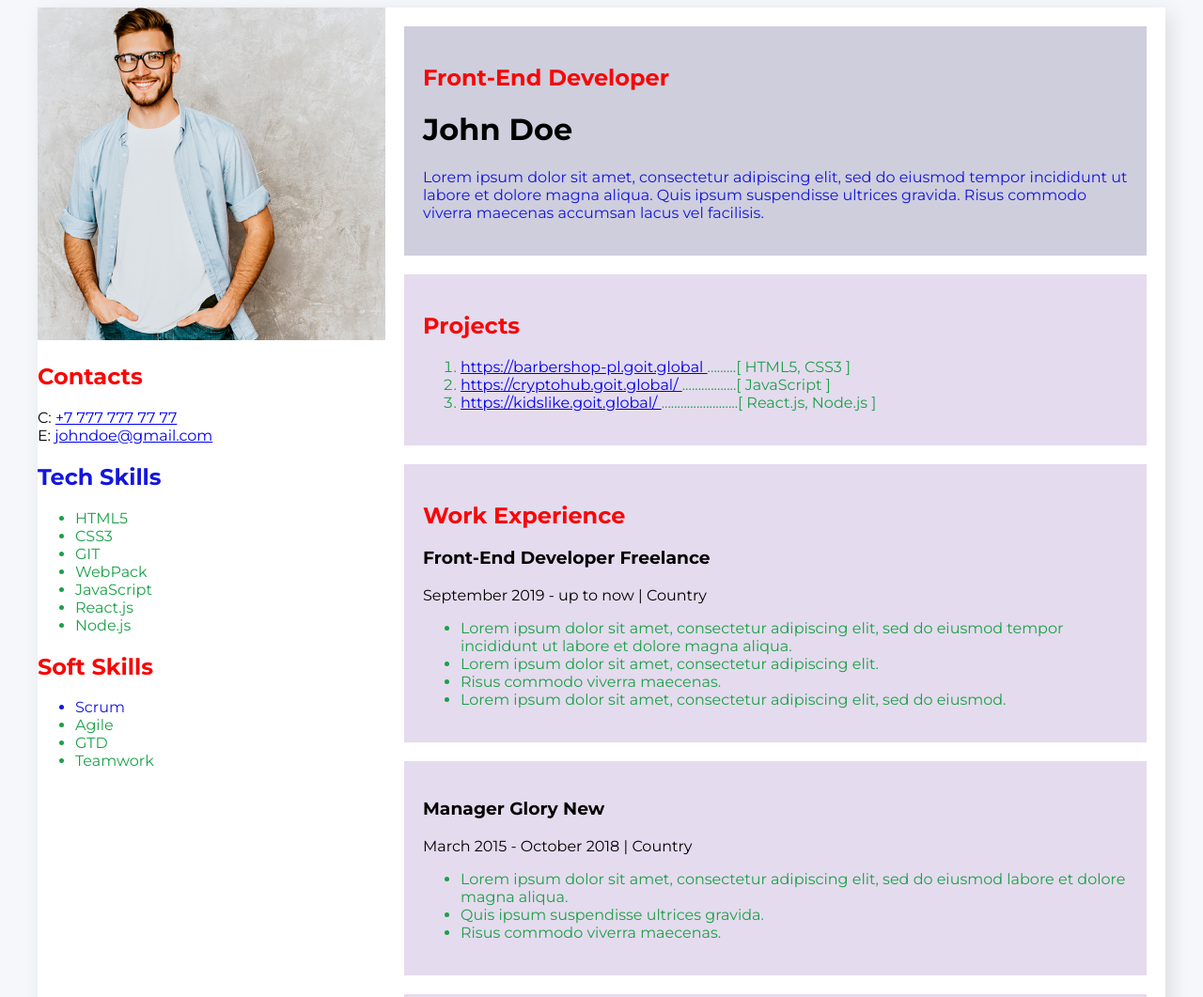
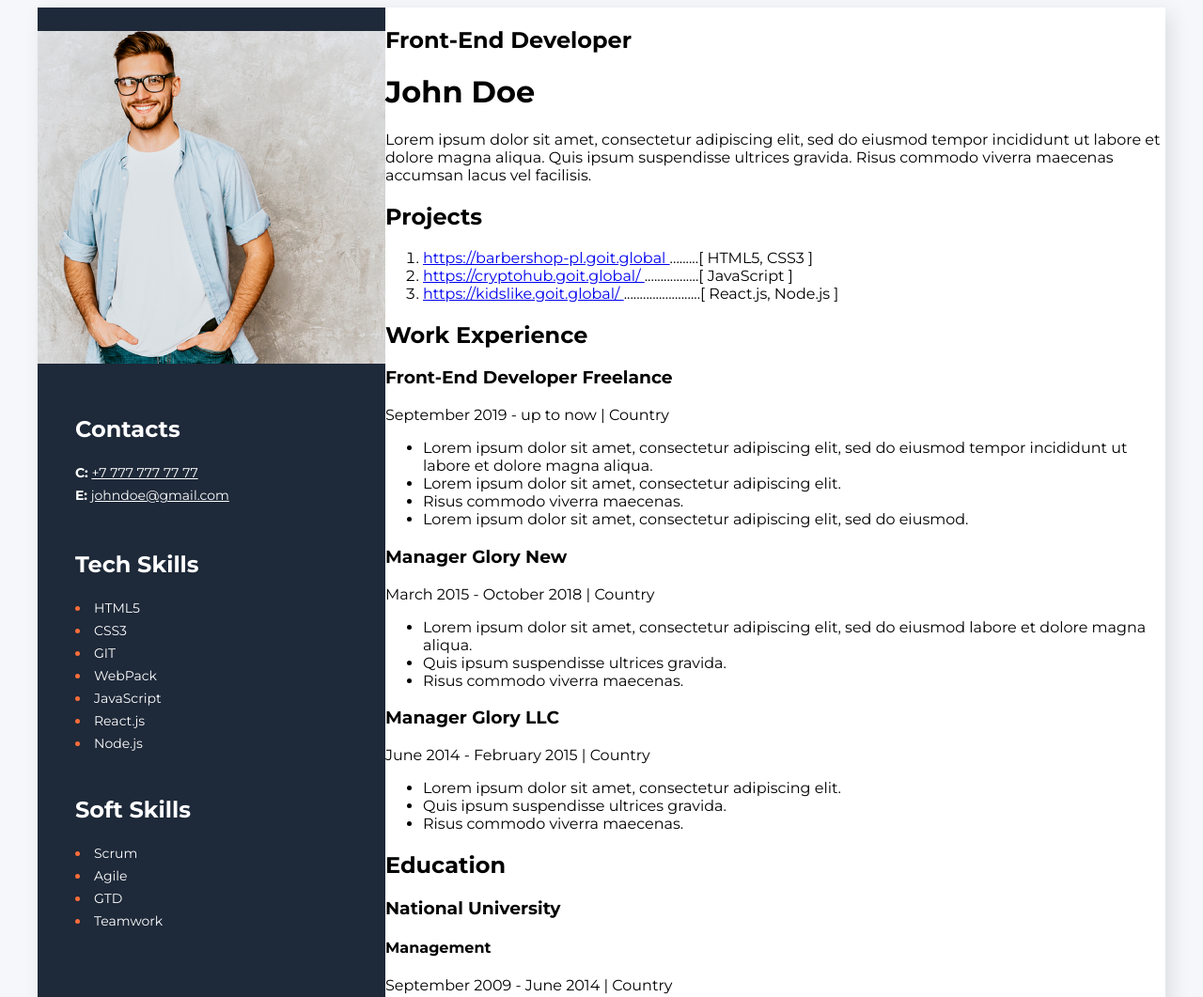
Before and after one commit to dmar-dev/DmarCV, a plain HTML site: page index.html in a window 1280 px wide. Shown: the top 1061 px of the page at 94% size. Drawn offline with Linux system fonts and the light colour scheme.

Commit message:
Positioning sidebar day 4

```diff
--- a/index.html
+++ b/index.html
@@ -20,7 +20,7 @@
         <div class="wrapper">
             <!--only one-->
             <main>
-                <div class="main-description">
+                <div class="">
                     <h2>Front-End Developer</h2>
                     <h1>John Doe</h1>
                     <p class="description">
@@ -53,7 +53,7 @@
                     </ol>
                 </div>
 
-                <div class="block-2">
+                <div class="">
                     <h2>Work Experience</h2>
                     <h3>Front-End Developer Freelance</h3>
                     <p>September 2019 - up to now | Country</p>
@@ -75,7 +75,7 @@
                     </ul>
                 </div>
 
-                <div class="block-2">
+                <div class="">
                     <h3>Manager Glory New</h3>
                     <p>March 2015 - October 2018 | Country</p>
                     <ul>
@@ -88,7 +88,7 @@
                     </ul>
                 </div>
 
-                <div class="block-2">
+                <div class="">
                     <h3>Manager Glory LLC</h3>
                     <p>June 2014 - February 2015 | Country</p>
                     <ul>
@@ -101,7 +101,7 @@
                     </ul>
                 </div>
 
-                <div class="block-2">
+                <div class="">
                     <h2>Education</h2>
                     <h3>National University</h3>
                     <h4>Management</h4>
@@ -111,38 +111,59 @@
 
             <!--poboczne-->
             <aside>
-                <img src="photo.png" width="370" alt="Zjęcie Johna Doe" />
+                <img
+                    class="cv-photo"
+                    src="photo.png"
+                    width="370"
+                    alt="Zjęcie Johna Doe"
+                />
 
-                <div>
-                    <h2>Contacts</h2>
-                    <p>
-                        C: <a href="tel:7 777 777 77 77">+7 777 777 77 77</a
+                <div class="contact-block">
+                    <h2 class="header-secondary">Contacts</h2>
+                    <p class="contacts-links">
+                        <span class="bold">C:</span>
+                        <a class="contacts-links" href="tel:7 777 777 77 77"
+                            >+7 777 777 77 77</a
                         ><br />
-                        E:
-                        <a href="mailto:johndoe@gmail.com">johndoe@gmail.com</a>
+                        <span class="bold">E:</span>
+                        <a
+                            class="contacts-links"
+                            href="mailto:johndoe@gmail.com"
+                            >johndoe@gmail.com</a
+                        >
                     </p>
                 </div>
 
-                <div>
-                    <h2 class="description">Tech Skills</h2>
-                    <ul>
-                        <li>HTML5</li>
-                        <li>CSS3</li>
-                        <li>GIT</li>
-                        <li>WebPack</li>
-                        <li>JavaScript</li>
-                        <li>React.js</li>
-                        <li>Node.js</li>
+                <div class="tech-skills-block">
+                    <h2 class="header-secondary">Tech Skills</h2>
+                    <ul class="list-secondary">
+                        <li><span class="list-secondary-item">HTML5</span></li>
+                        <li><span class="list-secondary-item">CSS3</span></li>
+                        <li><span class="list-secondary-item">GIT</span></li>
+                        <li>
+                            <span class="list-secondary-item">WebPack</span>
+                        </li>
+                        <li>
+                            <span class="list-secondary-item">JavaScript</span>
+                        </li>
+                        <li>
+                            <span class="list-secondary-item">React.js</span>
+                        </li>
+                        <li>
+                            <span class="list-secondary-item">Node.js</span>
+                        </li>
                     </ul>
                 </div>
 
-                <div>
-                    <h2>Soft Skills</h2>
-                    <ul>
-                        <li class="description">Scrum</li>
-                        <li>Agile</li>
-                        <li>GTD</li>
-                        <li>Teamwork</li>
+                <div class="soft-skills-block">
+                    <h2 class="header-secondary">Soft Skills</h2>
+                    <ul class="list-secondary">
+                        <li><span class="list-secondary-item">Scrum</span></li>
+                        <li><span class="list-secondary-item">Agile</span></li>
+                        <li><span class="list-secondary-item">GTD</span></li>
+                        <li>
+                            <span class="list-secondary-item">Teamwork</span>
+                        </li>
                     </ul>
                 </div>
             </aside>
--- a/style.css
+++ b/style.css
@@ -15,6 +15,58 @@ body {
     box-shadow: 6px 6px 20px rgba(0, 0, 0, 0.1);
 }
 
+aside {
+    width: 370px;
+    background: #1e2939;
+}
+
+.cv-photo {
+    margin-top: 25px;
+}
+
+.header-secondary {
+    color: rgb(255, 255, 255);
+}
+
+.contacts-links {
+    color: #ffffff;
+    font-size: 14px;
+    line-height: 24px;
+}
+
+.bold {
+    font-weight: 700;
+}
+
+.list-secondary {
+    color: #fb6d3a;
+    font-size: 14px;
+    line-height: 24px;
+    margin-left: 0;
+    padding-left: 0;
+    list-style-position: inside;
+}
+
+.list-secondary-item {
+    color: #ffffff;
+}
+
+.contact-block {
+    margin-top: 51px;
+    margin-left: 40px;
+}
+
+.tech-skills-block {
+    margin-top: 47px;
+    margin-left: 40px;
+}
+
+.soft-skills-block {
+    margin-top: 44px;
+    margin-left: 40px;
+}
+
+/*
 .main-description {
     background: rgb(207, 206, 221);
     margin: 20px;
@@ -38,3 +90,4 @@ h2 {
 .description {
     color: rgb(19, 22, 221);
 }
+*/
```
